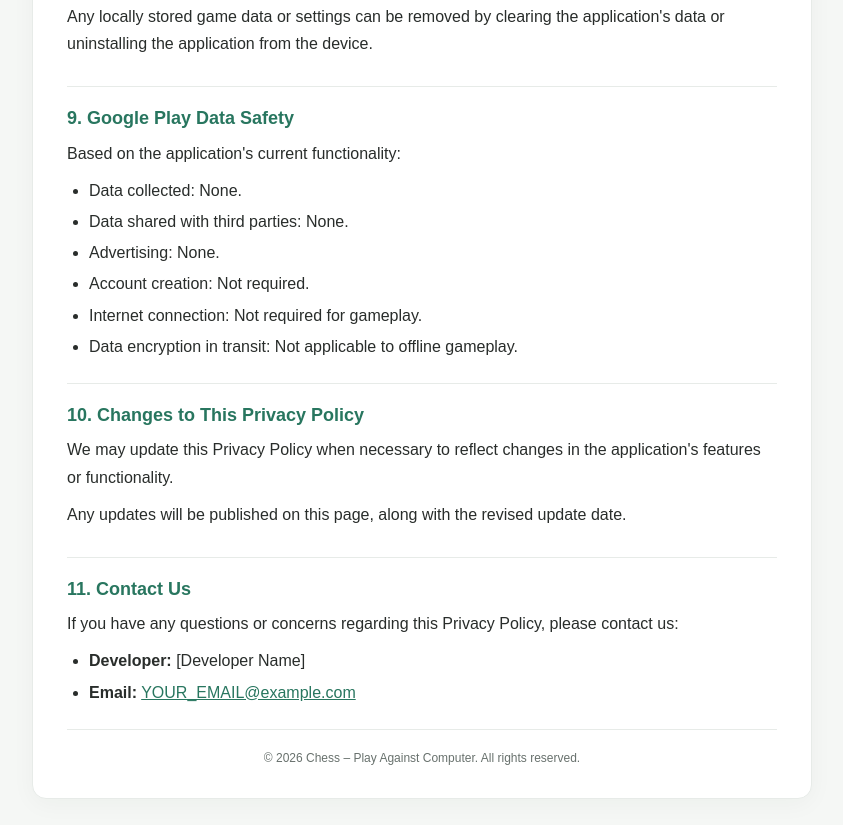
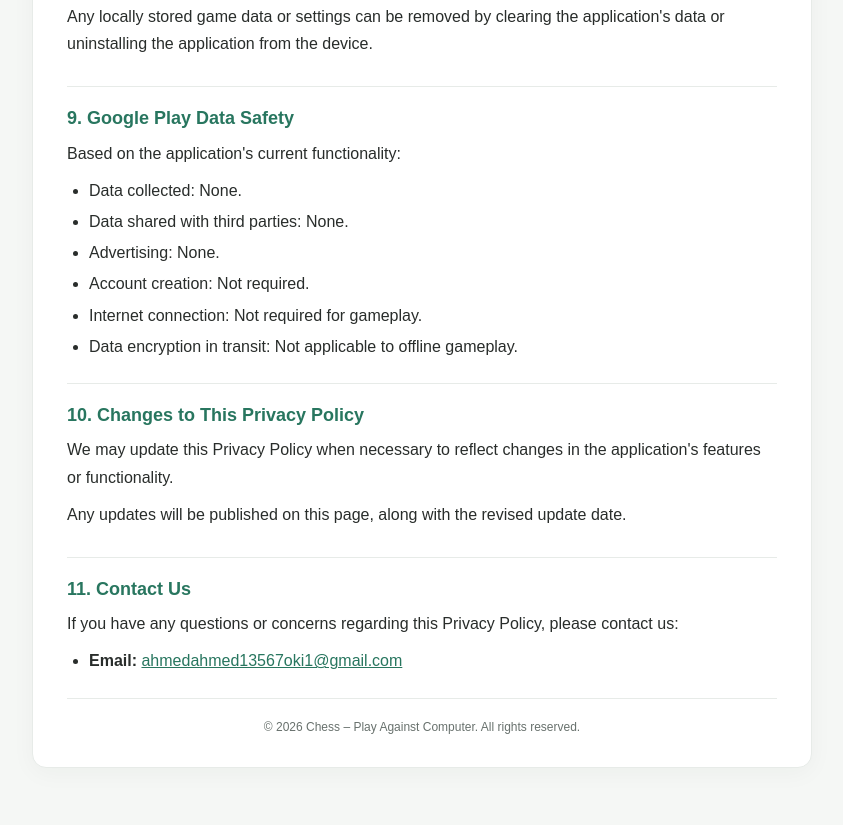
Before and after one commit to ahmedahmed13567oki1-wq/Chess-game, a plain HTML site: page index.html in a window 1280 px wide. Shown: the part 1924-2749 px from the top of the page, without its empty margins (218-1061 px from the left). After the commit the page ends 2720 px from the top, so only its background shows below. Drawn offline with Linux system fonts and the light colour scheme.

Commit message:
Update index.html

```diff
--- a/index.html
+++ b/index.html
@@ -3,7 +3,7 @@
 <head>
   <meta charset="UTF-8">
   <meta name="viewport" content="width=device-width, initial-scale=1.0">
-  <meta name="description" content="Privacy Policy for Chess - Play Against Computer.">
+  <meta name="description" content="Privacy Policy for Chess Game.">
   <title>Privacy Policy | Chess Game</title>
   <style>
     :root {
@@ -181,8 +181,7 @@
       <h2>11. Contact Us</h2>
       <p>If you have any questions or concerns regarding this Privacy Policy, please contact us:</p>
       <ul>
-        <li><strong>Developer:</strong> [Developer Name]</li>
-        <li><strong>Email:</strong> <a href="mailto:ahmedahmed13567oki1@gmail.com">YOUR_EMAIL@example.com</a></li>
+        <li><strong>Email:</strong> <a href="mailto:ahmedahmed13567oki1@gmail.com">ahmedahmed13567oki1@gmail.com</a></li>
       </ul>
     </section>
 
```
